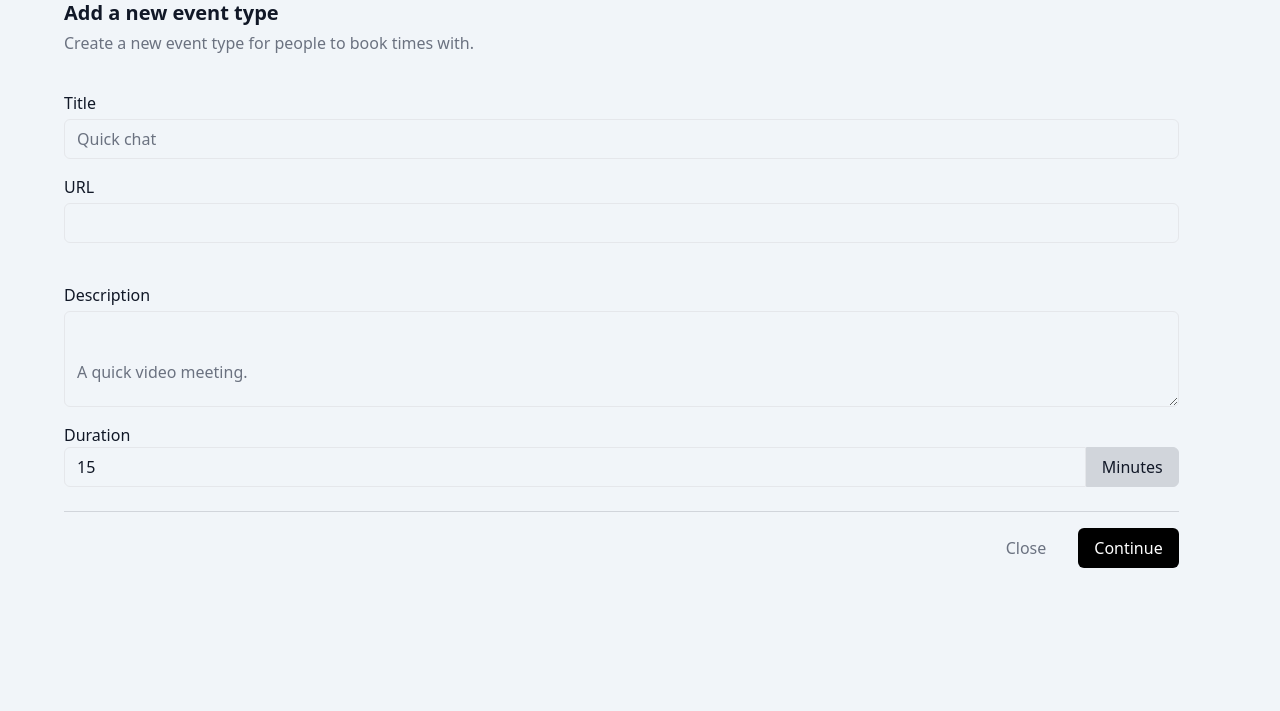
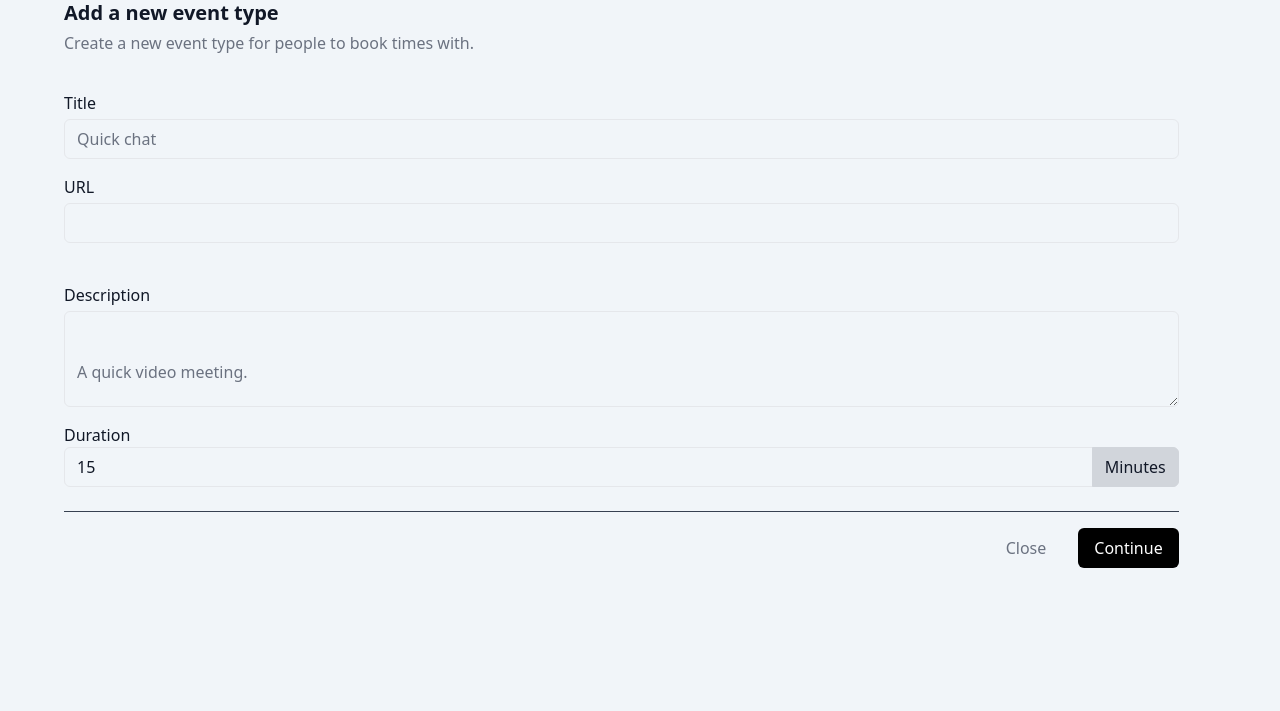
Before and after one commit to Agahan14/schedule, a FastAPI app: page /event/create in a window 1280 px wide. Shown: the part 33-744 px from the top of the page. Run offline with FastAPI, Linux system fonts and the light colour scheme; some libraries are stand-ins or nearby versions.

Commit message:
🐛 Fixed bags in Event

```diff
--- a/src/project/models/event.py
+++ b/src/project/models/event.py
@@ -47,6 +47,11 @@ class Event(MappedAsDataclass, Base, unsafe_hash=True):
     @staticmethod
     def get_all_by_user_id(session: Session, user_id: int, offset: int, limit: int) -> Sequence[Event] | None:
         return session.scalars((select(Event).where(Event.user_id == user_id)).offset(offset).limit(limit).order_by(desc(Event.id))).all()
+
+
+    @staticmethod
+    def count_events_by_user_id(session: Session, user_id: int) -> int:
+        return session.execute(select(func.count(Event.id)).where(Event.user_id == user_id)).scalar()
 
 
 class Booking(MappedAsDataclass, Base, unsafe_hash=True):
--- a/src/project/routers/event.py
+++ b/src/project/routers/event.py
@@ -55,6 +55,9 @@ async def create(
 async def events(request: Request, page: int = Query(1, ge=1), session: Session = Depends(get_db_session)):
     current_user = get_current_user(request=request, session=session)
 
+    if not current_user:
+        raise HTTPException(status_code=401)
+
     page_size = 5
     offset = (page - 1) * page_size
 
@@ -62,25 +65,32 @@ async def events(request: Request, page: int = Query(1, ge=1), session: Session
 
     events = Event.get_all_by_user_id(session, current_user.id, limit=page_size, offset=offset)
 
-    if not current_user:
-        raise HTTPException(status_code=401)
+    total_items = Event.count_events_by_user_id(session, current_user.id)
+
+    total_pages = (total_items + page_size - 1) // page_size
+
+    page_range = range(1, total_pages + 1)
+
     return templates.TemplateResponse(
         "event/event.html",
-        {"request": request,
-         "events": events,
-         "page": page,
-        "per_page": page_size,
-        "total_pages": 5,
-        "total_items":5,
-        "page_range": page_range
-           },
+        {
+            "request": request,
+            "events": events,
+            "page": page,
+            "per_page": page_size,
+            "total_pages": total_pages,
+            "total_items": total_items,
+            "page_range": page_range,
+        },
     )
 
 
 @router.get("/update/{event_id}", tags=["event"])
 async def get_update_form(request: Request, event_id: int, session: Session = Depends(get_db_session)):
     event = Event.get_by_id(session, event_id=event_id)
-    return templates.TemplateResponse("event/update_event.html", {"request": request, "event_id": event_id, "event": event})
+    return templates.TemplateResponse(
+        "event/update_event.html", {"request": request, "event_id": event_id, "event": event}
+    )
 
 
 @router.post("/update/{event_id}", tags=["event"], response_class=HTMLResponse)
--- a/src/project/templates/event/create_event.html
+++ b/src/project/templates/event/create_event.html
@@ -20,7 +20,7 @@
                     <input
                         id="title"
                         name="title"
-                        class="mt-1 h-10 rounded-md border bg-slate-100 pl-3 font-thin placeholder-gray-500 dark:bg-gray-900"
+                        class="mt-1 h-10 rounded-md border bg-slate-100 pl-3 font-thin placeholder-gray-500 focus:outline-none focus:ring-2 focus:ring-slate-900 dark:border-gray-700 dark:bg-gray-900 dark:focus:ring-slate-100"
                         type="text"
                         placeholder="Quick chat"
                     />
@@ -31,7 +31,7 @@
                     <input
                         id="url"
                         name="url"
-                        class="mb-6 mt-1 h-10 rounded-md border bg-slate-100 pb-1 pl-3 font-light placeholder-gray-900 dark:bg-gray-900"
+                        class="mb-6 mt-1 h-10 rounded-md border bg-slate-100 pb-1 pl-3 font-light placeholder-gray-900 focus:outline-none focus:ring-2 focus:ring-slate-900 dark:border-gray-700 dark:bg-gray-900 dark:focus:ring-slate-100"
                         type="text"
                         placeholder=""
                     />
@@ -43,7 +43,7 @@
                     <textarea
                         id="description"
                         name="description"
-                        class="mt-1 h-24 rounded-md border bg-slate-100 pl-3 pt-12 font-thin placeholder-gray-500 dark:bg-gray-900"
+                        class="mt-1 h-24 rounded-md border bg-slate-100 pl-3 pt-12 font-thin placeholder-gray-500 focus:outline-none focus:ring-2 focus:ring-slate-900 dark:border-gray-700 dark:bg-gray-900 dark:focus:ring-slate-100"
                         placeholder="A quick video meeting."
                     ></textarea>
                 </div>
@@ -51,25 +51,30 @@
                 <div class="mt-5 flex w-11/12 flex-col">
                     <label for="duration">Duration</label>
 
-                    <div class="relative flex items-center">
+                    <div class="relative flex">
                         <input
                             id="duration"
                             name="duration"
-                            class="h-10 w-11/12 rounded-l-md border bg-slate-100 pl-3 font-thin placeholder-gray-900 dark:bg-gray-900"
+                            class="h-10 w-full rounded-md border bg-slate-100 pl-3 pr-16 font-thin placeholder-gray-900 focus:outline-none focus:ring-2 focus:ring-slate-900 dark:border-gray-700 dark:bg-gray-900 dark:focus:ring-slate-100"
                             type="number"
                             placeholder="15"
                         />
-                        <div
-                            class="flex h-10 w-1/12 items-center justify-center rounded-r-md border border-gray-300 bg-gray-300 text-gray-900"
+
+                        <span
+                            class="absolute right-0 top-0 flex h-full items-center justify-center rounded-r-md border border-gray-300 bg-gray-300 px-3 text-gray-900"
                         >
                             Minutes
-                        </div>
+                        </span>
                     </div>
 
                     <div class="mt-6">
-                        <hr class="border-t border-gray-300" />
+                        <hr class="border-t border-gray-700" />
                         <div class="mt-4 flex justify-end space-x-4">
-                            <a href="/event" class="rounded-md text-gray-500 hover:bg-slate-600 dark:text-gray-100 px-4 py-2">Close</a>
+                            <a
+                                href="/event"
+                                class="rounded-md px-4 py-2 text-gray-500 hover:bg-slate-600 dark:text-gray-100"
+                                >Close</a
+                            >
                             <button
                                 type="submit"
                                 class="rounded-md bg-black px-4 py-2 text-white hover:bg-slate-600 dark:bg-gray-100 dark:text-gray-900"
--- a/src/project/templates/event/update_event.html
+++ b/src/project/templates/event/update_event.html
@@ -16,9 +16,9 @@
                 </div>
 
                 <div
-                    class="flex w-16 items-center justify-center rounded-md bg-gray-400 text-center dark:bg-slate-100 dark:hover:bg-gray-900 hover:bg-gray-900"
+                    class="flex w-16 items-center justify-center rounded-md bg-gray-400 text-center hover:bg-gray-900 dark:bg-slate-100 dark:hover:bg-gray-900"
                 >
-                    <button type="submit" class="text-slate-100 dark:text-gray-900 text-sm">Save</button>
+                    <button type="submit" class="text-sm text-slate-100 dark:text-gray-900">Save</button>
                 </div>
             </div>
 
@@ -69,7 +69,7 @@
                                 value="{{ event.duration }}"
                             />
                             <div
-                                class="mt-1 flex h-10 w-1/12 text-sm items-center justify-center rounded-r-md bg-gray-300 text-gray-900"
+                                class="mt-1 flex h-10 w-1/12 items-center justify-center rounded-r-md bg-gray-300 text-sm text-gray-900"
                             >
                                 Minutes
                             </div>
```
Also changed, not shown: src/project/templates/event/event.html (+37 -6 lines), src/project/static/images/dots.svg (added), src/project/static/images/preview-link.svg (added).
